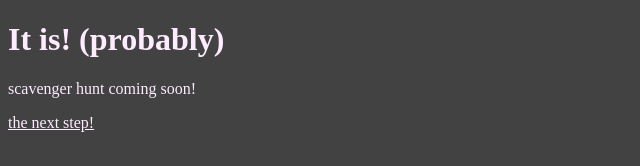
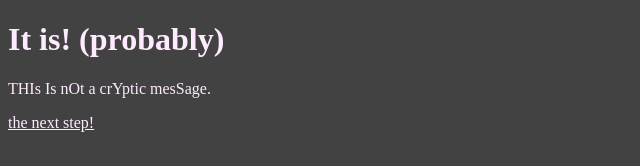
Before and after one commit to probably-it-is/probably-it-is.github.io, a plain HTML site: page index.html in a window 1280 px wide. Shown: the full height of the page, 0-640 px from the left. Drawn offline with Linux system fonts and the light colour scheme.

Commit message:
added the cryptic message

```diff
--- a/index.html
+++ b/index.html
@@ -9,7 +9,7 @@
     <body style="background-color:#424242">
 
         <h1>It is! (probably)</h1>
-        <p>scavenger hunt coming soon!</p>
+        <p>THIs Is nOt a crYptic mesSage.</p>
         <a href="https://probably-it-is.github.io/thenextstep.html">the next step!</a>
 
 
```
